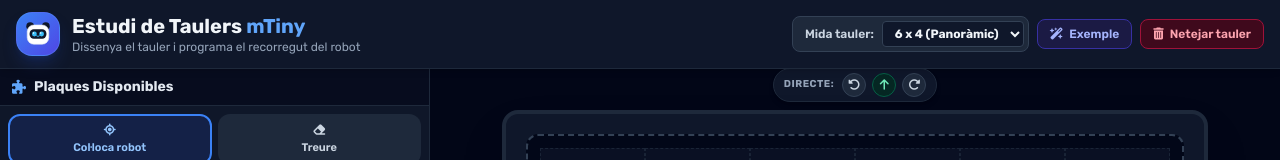
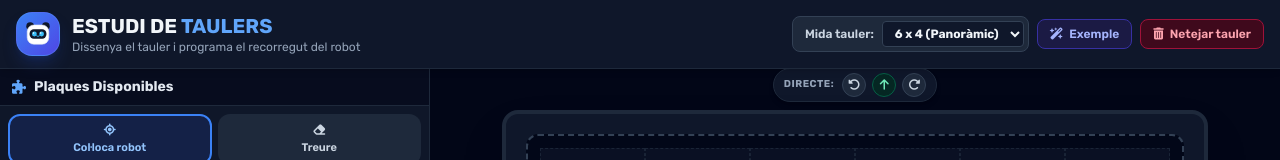
Before and after one commit to pcsfassisf/simulador-mtiny, a plain HTML site: page index.html in a window 1280 px wide. Shown: the top 160 px of the page. Drawn offline with nearby package versions, Linux system fonts and the light colour scheme.

Commit message:
Update header text to uppercase

```diff
--- a/index.html
+++ b/index.html
@@ -124,7 +124,7 @@
                 </svg>
             </div>
             <div>
-                <h1 class="text-xl font-bold text-slate-100 leading-tight">Estudi de Taulers <span class="text-blue-400">mTiny</span></h1>
+                <h1 class="text-xl font-bold text-slate-100 leading-tight">ESTUDI DE  <span class="text-blue-400">TAULERS</span></h1>
                 <p class="text-xs text-slate-400">Dissenya el tauler i programa el recorregut del robot</p>
             </div>
         </div>
```
